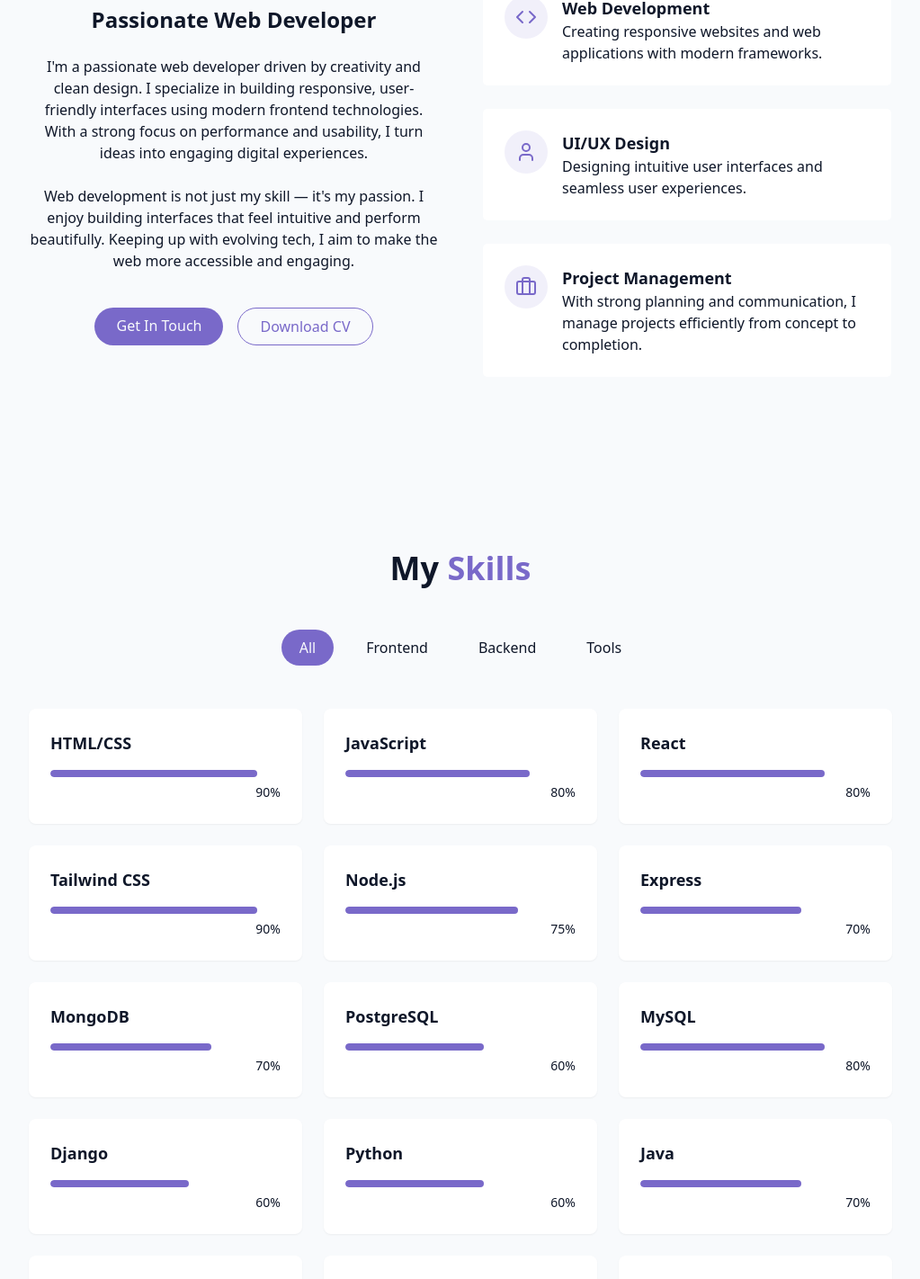
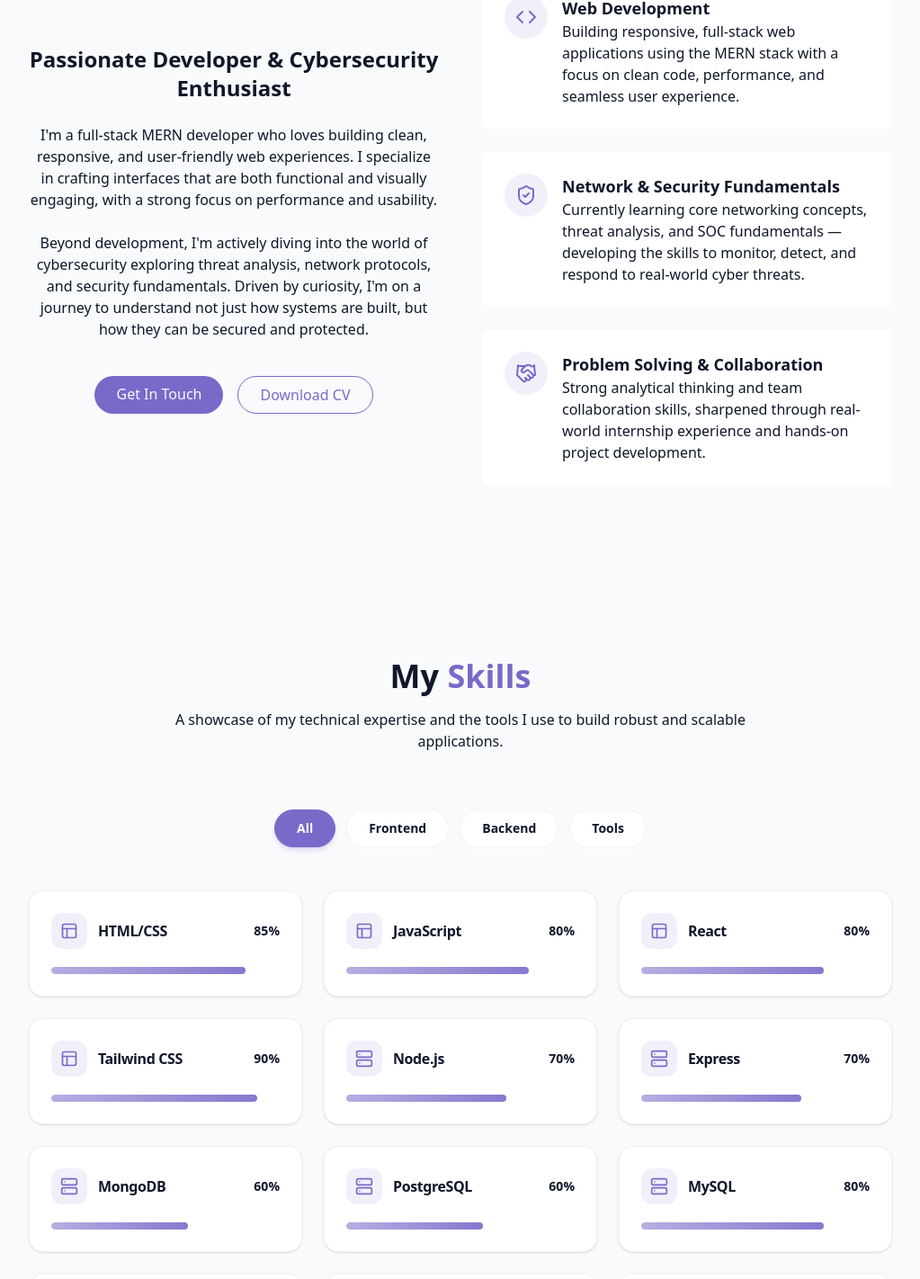
Before and after one commit to archishah61/Portfolio, a React (Vite) app: page / in a window 1280 px wide. Shown: the part 1014-2436 px from the top of the page at 90% size, without its empty margins (128-1151 px from the left). Built offline with nearby package versions, Linux system fonts and the light colour scheme.

Commit message:
add new project and update some bugs

```diff
--- a/src/components/AboutSection.jsx
+++ b/src/components/AboutSection.jsx
@@ -1,4 +1,4 @@
-import { Briefcase, Code, User } from 'lucide-react'
+import { Handshake, Code, ShieldCheck } from 'lucide-react'
 
 function AboutSection() {
   return (
@@ -11,15 +11,15 @@ function AboutSection() {
           <div className='grid grid-cols-1 md:grid-cols-2 gap-12 items-center'>
             <div className='space-y-6'>
               <h3 className='text-2xl font-semibold'>
-                Passionate Web Developer
+                Passionate Developer & Cybersecurity Enthusiast
               </h3>
-              <p className='text-muted-foreground'>I'm a passionate web developer driven by creativity and clean design.
-                I specialize in building responsive, user-friendly interfaces using modern frontend technologies.
-                With a strong focus on performance and usability, I turn ideas into engaging digital experiences.
+              <p className='text-muted-foreground'>I'm a full-stack MERN developer who loves building clean, responsive, and user-friendly web experiences. I specialize in crafting interfaces
+                that are both functional and visually engaging, with a strong focus on performance and usability.
               </p>
-              <p className='text-muted-foreground'>Web development is not just my skill — it's my passion.
-                I enjoy building interfaces that feel intuitive and perform beautifully.
-                Keeping up with evolving tech, I aim to make the web more accessible and engaging.
+              <p className='text-muted-foreground'>Beyond development, I'm actively diving into the world of cybersecurity
+                exploring threat analysis, network protocols, and security fundamentals.
+                Driven by curiosity, I'm on a journey to understand not just how systems are built,
+                but how they can be secured and protected.
               </p>
 
               <div className='flex sm-flex-row gap-4 pt-4 justify-center'>
@@ -44,7 +44,7 @@ function AboutSection() {
                   <div className='text-left'>
                     <h4 className='font-semibold text-lg'>Web Development</h4>
                     <p className='text-muted-foreground'>
-                      Creating responsive websites and web applications with modern frameworks.
+                      Building responsive, full-stack web applications using the MERN stack with a focus on clean code, performance, and seamless user experience.
                     </p>
                   </div>
                 </div>
@@ -52,12 +52,12 @@ function AboutSection() {
               <div className='gradient-border p-6 card-hover'>
                 <div className='flex items-start gap-4'>
                   <div className='p-3 rounded-full bg-primary/10'>
-                    <User className='h-6 w-6 text-primary' />
+                    <ShieldCheck className='h-6 w-6 text-primary' />
                   </div>
                   <div className='text-left'>
-                    <h4 className='font-semibold text-lg'>UI/UX Design</h4>
+                    <h4 className='font-semibold text-lg'>Network & Security Fundamentals</h4>
                     <p className='text-muted-foreground'>
-                      Designing intuitive user interfaces and seamless user experiences.
+                      Currently learning core networking concepts, threat analysis, and SOC fundamentals — developing the skills to monitor, detect, and respond to real-world cyber threats.
                     </p>
                   </div>
                 </div>
@@ -65,12 +65,12 @@ function AboutSection() {
               <div className='gradient-border p-6 card-hover'>
                 <div className='flex items-start gap-4'>
                   <div className='p-3 rounded-full bg-primary/10'>
-                    <Briefcase className='h-6 w-6 text-primary' />
+                    <Handshake className='h-6 w-6 text-primary' />
                   </div>
                   <div className='text-left'>
-                    <h4 className='font-semibold text-lg'>Project Management</h4>
+                    <h4 className='font-semibold text-lg'>Problem Solving & Collaboration</h4>
                     <p className='text-muted-foreground'>
-                      With strong planning and communication, I manage projects efficiently from concept to completion.
+                      Strong analytical thinking and team collaboration skills, sharpened through real-world internship experience and hands-on project development.
                     </p>
                   </div>
                 </div>
--- a/src/components/Footer.jsx
+++ b/src/components/Footer.jsx
@@ -5,8 +5,8 @@ function Footer() {
         <div>
             <footer className="py-12 px-4 bg-card relative border-t border-border mt-12 pt-8 flex flex-wrap justify-between items-center">
                 {" "}
-                <p className="text-sm text-muted-foreground">&copy; {new Date().getFullYear()} Archi Shah, All rights reserved.</p>
-                <a href="#hero" className="p-2 rounded-full bg-primary/10 hover:bg-primary/30 text-primary transition-colors">
+                <p className="text-sm text-muted-foreground ml-25">&copy; {new Date().getFullYear()} Archi Shah, All rights reserved.</p>
+                <a href="#hero" className="p-2 rounded-full bg-primary/10 hover:bg-primary/30 text-primary transition-colors mr-5">
                     <ArrowUp size={20} />
                 </a>
             </footer>
--- a/src/components/HeroSection.jsx
+++ b/src/components/HeroSection.jsx
@@ -13,9 +13,7 @@ function HeroSection() {
                             <span className='text-gradient ml-2 opacity-0 animate-fade-in-delay-2'>{" "}Shah</span>
                         </h1>
                         <p className='text-lg md:text-xl text-muted-foreground max-2-2xl mx-auto opacity-0 animate-fade-in-delay-3'>
-                            I create stellar web experience with modern technologies.
-                            Specializing in front-end development, I build interfaces that are
-                            both beautiful and functional.
+                            I build modern web experiences using the Full Stack and am actively exploring the world of cybersecurity. I enjoy crafting clean, functional interfaces while feeding my curiosity for how systems work and how to protect them.
                         </p>
                         <div className='opacity-0 animate-fade-in-delay-4'>
                             <a href='#projects' className='cosmic-button'>
--- a/src/components/ProjectsSection.jsx
+++ b/src/components/ProjectsSection.jsx
@@ -18,6 +18,14 @@ const projects = [
         tags: ["React.js", " TailwindCSS", "Node.js", "Express.js", "MongoDB", "JWT"],
         demoUrl: "https://cloudpix.netlify.app/",
         githubUrl: "https://github.com/archishah61/CloudPix-Backend-"
+    },
+    {
+        id: 3,
+        title: "LMS",
+        description: "Built a full-stack LMS, featuring AI-powered course generation, interview prep, roadmap builder, and student tools like enrollment, progress tracking, quizzes, and contests. Implemented JWT authentication, Multer file uploads, admin analytics dashboard, and course/student management using React Query.",
+        image: "/projects/project3.png",
+        tags: ["React.js", " TailwindCSS", "Node.js", "Express.js", "MySQL", "JWT"],
+        githubUrl: "https://github.com/archishah61/LMS"
     },
 ]
 
@@ -72,6 +80,7 @@ function ProjectsSection() {
                                     {/* icons — pushed down by mt-auto */}
                                     <div className="mt-auto flex justify-between items-center pt-4">
                                         <div className="flex space-x-3">
+                                            {project.demoUrl && (
                                                 <a
                                                     href={project.demoUrl}
                                                     target="_blank"
@@ -80,6 +89,8 @@ function ProjectsSection() {
                                                 >
                                                     <ExternalLink size={20} />
                                                 </a>
+                                            )}
+                                            {project.githubUrl && (
                                                 <a
                                                     href={project.githubUrl}
                                                     target="_blank"
@@ -88,6 +99,7 @@ function ProjectsSection() {
                                                 >
                                                     <Github size={20} />
                                                 </a>
+                                            )}
                                         </div>
                                     </div>
                                 </div>
@@ -95,7 +107,7 @@ function ProjectsSection() {
                         ))}
                     </div>
                     <div className="text-center mt-12">
-                        <a className="cosmic-button w-fit flex items-center mx-auto gap-2" target="_blank" href="https://github.com/archishah61">Check My Github <ArrowRight size={16}/></a>
+                        <a className="cosmic-button w-fit flex items-center mx-auto gap-2" target="_blank" href="https://github.com/archishah61">Check My Github <ArrowRight size={16} /></a>
                     </div>
                 </div>
             </section>
--- a/src/components/SkillsSection.jsx
+++ b/src/components/SkillsSection.jsx
@@ -1,17 +1,18 @@
 import { useState } from "react"
 import { cn } from "../lib/utils"
+import { Layout, Server, Wrench, Code2 } from "lucide-react"
 
 const skills = [
     // Frontend
-    { name: "HTML/CSS", level: 90, category: "frontend" },
+    { name: "HTML/CSS", level: 85, category: "frontend" },
     { name: "JavaScript", level: 80, category: "frontend" },
     { name: "React", level: 80, category: "frontend" },
     { name: "Tailwind CSS", level: 90, category: "frontend" },
 
     // Backend
-    { name: "Node.js", level: 75, category: "backend" },
+    { name: "Node.js", level: 70, category: "backend" },
     { name: "Express", level: 70, category: "backend" },
-    { name: "MongoDB", level: 70, category: "backend" },
+    { name: "MongoDB", level: 60, category: "backend" },
     { name: "PostgreSQL", level: 60, category: "backend" },
     { name: "MySQL", level: 80, category: "backend" },
     { name: "Django", level: 60, category: "backend" },
@@ -19,13 +20,21 @@ const skills = [
     { name: "Java", level: 70, category: "backend" },
 
     // Tools
-    { name: "Git/GitHub", level: 90, category: "tools" },
-    { name: "Figma", level: 75, category: "tools" },
+    { name: "Git/GitHub", level: 80, category: "tools" },
     { name: "VS Code", level: 85, category: "tools" },
     { name: "Render", level: 85, category: "tools" },
 ]
 
 const categories = ["all", "frontend", "backend", "tools"]
+
+const getCategoryIcon = (category) => {
+    switch (category) {
+        case "frontend": return <Layout className="w-5 h-5" />;
+        case "backend": return <Server className="w-5 h-5" />;
+        case "tools": return <Wrench className="w-5 h-5" />;
+        default: return <Code2 className="w-5 h-5" />;
+    }
+}
 
 function SkillsSection() {
     const [activeCategory, setActiveCategory] = useState("all")
@@ -38,42 +47,53 @@ function SkillsSection() {
         <div>
             <section id="skills" className="py-24 px-4 relative bg-secondary/30">
                 <div className="container mx-auto max-w-5xl">
-                    <h2 className="text-3xl md:text-4xl font-bold mb-12 text-center">
-                        My <span className="text-primary"> Skills</span>
-                    </h2>
+                    <div className="text-center mb-16">
+                        <h2 className="text-3xl md:text-4xl font-bold mb-4">
+                            My <span className="text-primary">Skills</span>
+                        </h2>
+                        <p className="text-muted-foreground max-w-2xl mx-auto">
+                            A showcase of my technical expertise and the tools I use to build robust and scalable applications.
+                        </p>
+                    </div>
 
-                    <div className="flex flex-wrap justify-center gap-4 mb-12">
+                    <div className="flex flex-wrap justify-center gap-3 mb-12">
                         {categories.map((category, key) => (
                             <button key={key}
                                 onClick={() => setActiveCategory(category)}
-                                className={cn("px-5 py-2 rounded-full transition-colors duration-300 capitalize",
-                                    activeCategory == category ? "bg-primary text-primary-foreground" : "bg-secondary/70 text-foregroun hover:bg-secondary"
+                                className={cn("px-6 py-2.5 rounded-full transition-all duration-300 capitalize text-sm font-semibold border",
+                                    activeCategory === category
+                                    ? "bg-primary text-primary-foreground border-primary shadow-md shadow-primary/20"
+                                    : "bg-card text-muted-foreground border-border/50 hover:border-primary/50 hover:text-foreground"
                                 )}>
                                 {category}
                             </button>
                         ))}
                     </div>
+
                     <div className="grid grid-cols-1 sm:grid-cols-2 lg:grid-cols-3 gap-6">
                         {filteredSkills.map((skill, key) => (
                             <div key={key}
-                                className="bg-card p-6 rounded-lg shadow-xs card-hover">
-                                <div className="text-left mb-4">
-                                    <h3 className="font-semibold text-lg">{skill.name}</h3>
+                                className="group bg-card p-6 rounded-2xl border border-border/50 hover:border-primary/50 shadow-sm hover:shadow-md transition-all duration-300 flex flex-col justify-between">
+                                <div className="flex items-center justify-between mb-5">
+                                    <div className="flex items-center gap-3">
+                                        <div className="p-2.5 rounded-xl bg-primary/10 text-primary group-hover:bg-primary group-hover:text-primary-foreground transition-colors duration-300">
+                                            {getCategoryIcon(skill.category)}
+                                        </div>
+                                        <h3 className="font-semibold text-foreground tracking-tight">{skill.name}</h3>
+                                    </div>
+                                    <span className="text-sm font-bold text-muted-foreground group-hover:text-primary transition-colors">{skill.level}%</span>
                                 </div>
-                                <div className="w-full bg-secondary/50 h-2 rounded-full overflow-hidden">
-                                    <div className="bg-primary h-2 rounded-full origin-left animate-[grow_1.5s_ease-out]"
+                                <div className="w-full bg-secondary/60 h-2 rounded-full overflow-hidden">
+                                    <div className="bg-gradient-to-r from-primary/60 to-primary h-full rounded-full origin-left transition-all duration-1000 ease-out opacity-90 group-hover:opacity-100"
                                         style={{ width: skill.level + "%" }}
                                     />
-                                </div>
-                                <div className="text-right mt-1">
-                                    <span className="text-sm text-muted-foreground">{skill.level}%</span>
                                 </div>
                             </div>
                         ))}
                     </div>
                 </div>
-            </section >
-        </div >
+            </section>
+        </div>
     )
 }
 
```
Also changed, not shown: src/components/ContactSection.jsx (+11 -9 lines), public/projects/project3.png (added). Lines whose indentation alone changed are shown as unchanged.
